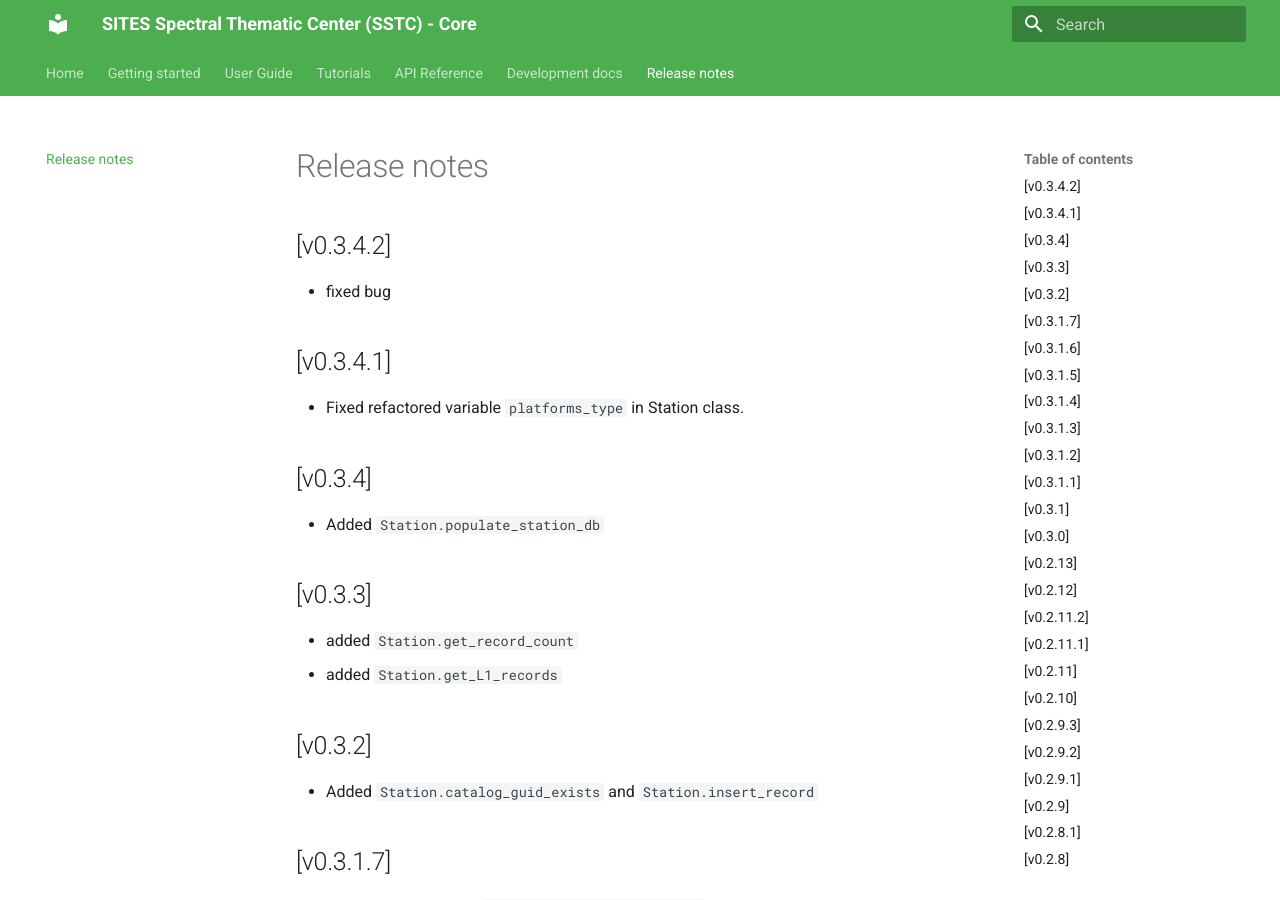
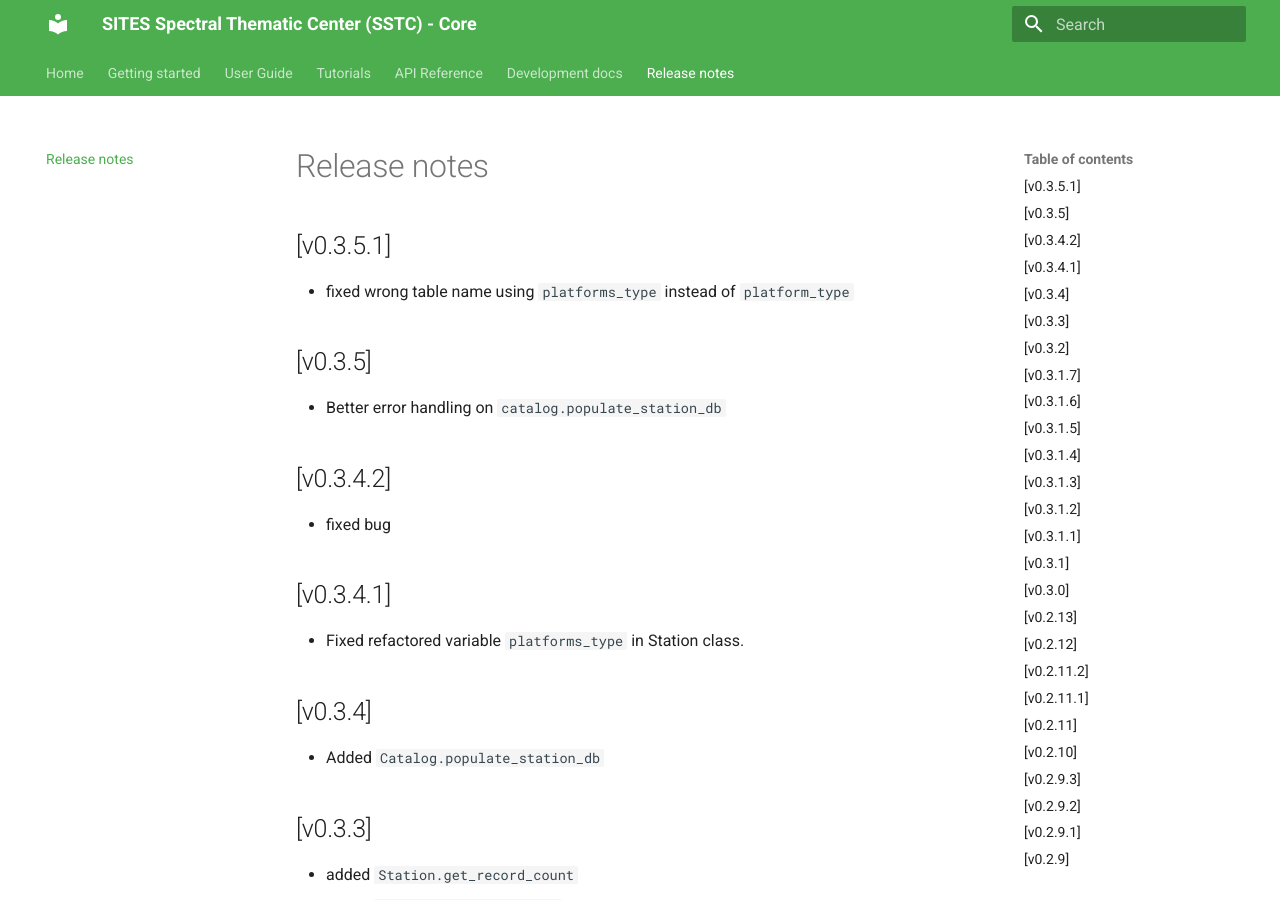
Before and after one commit to SITES-spectral/sstc-core, an MkDocs documentation site: the page built from docs/CHANGELOG.md, in a window 1280 px wide and 900 px high. Built offline with MkDocs 1.6.1 and Material for MkDocs 9.7.7, drawn with Linux system fonts in a browser that asks for light colours.

Commit message:
v0.3.5.1

```diff
--- a/docs/CHANGELOG.md
+++ b/docs/CHANGELOG.md
@@ -1,3 +1,9 @@
+## [v0.3.5.1]
+- fixed wrong table name using `platforms_type` instead of `platform_type`
+
+## [v0.3.5]
+- Better error handling on `catalog.populate_station_db`
+
 ## [v0.3.4.2]
 - fixed bug
 
@@ -5,7 +11,7 @@
 - Fixed refactored variable `platforms_type` in Station class.
 
 ## [v0.3.4]
-- Added `Station.populate_station_db`
+- Added `Catalog.populate_station_db`
 
 ## [v0.3.3]
 - added `Station.get_record_count`
--- a/pyproject.toml
+++ b/pyproject.toml
@@ -6,7 +6,7 @@
 
 [tool.poetry]
 name = "sstc-core"
-version = "0.3.4.2"
+version = "0.3.5.1"
 description = ""
 authors = ["Jobelund <124563223+jobelund@users.noreply.github.com>"]
 readme = "README.md"
--- a/src/sstc_core/version.py
+++ b/src/sstc_core/version.py
@@ -1 +1 @@
-__version__ = '0.3.4.2'
+__version__ = '0.3.5.1'
```
Also changed, not shown: 1 other file.
